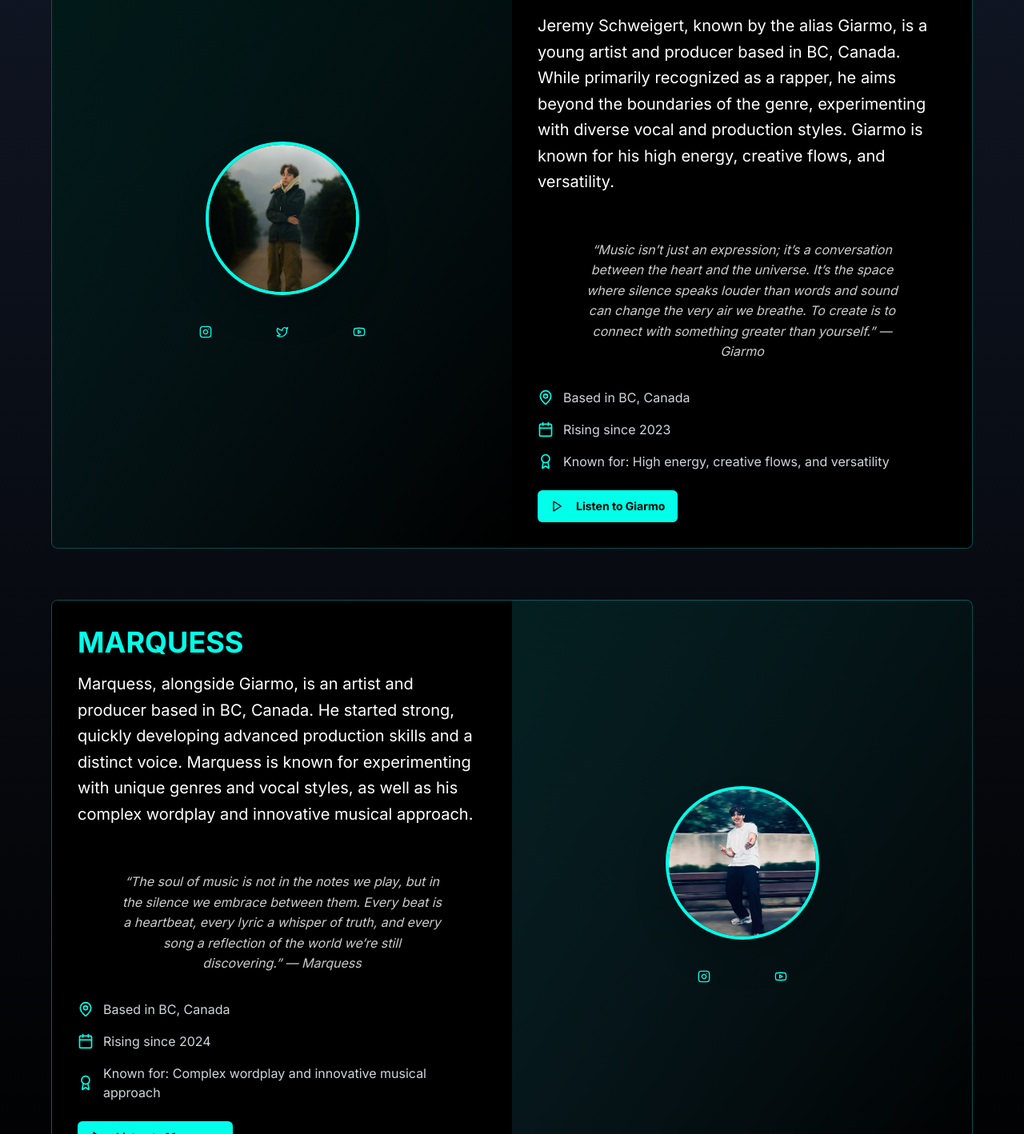
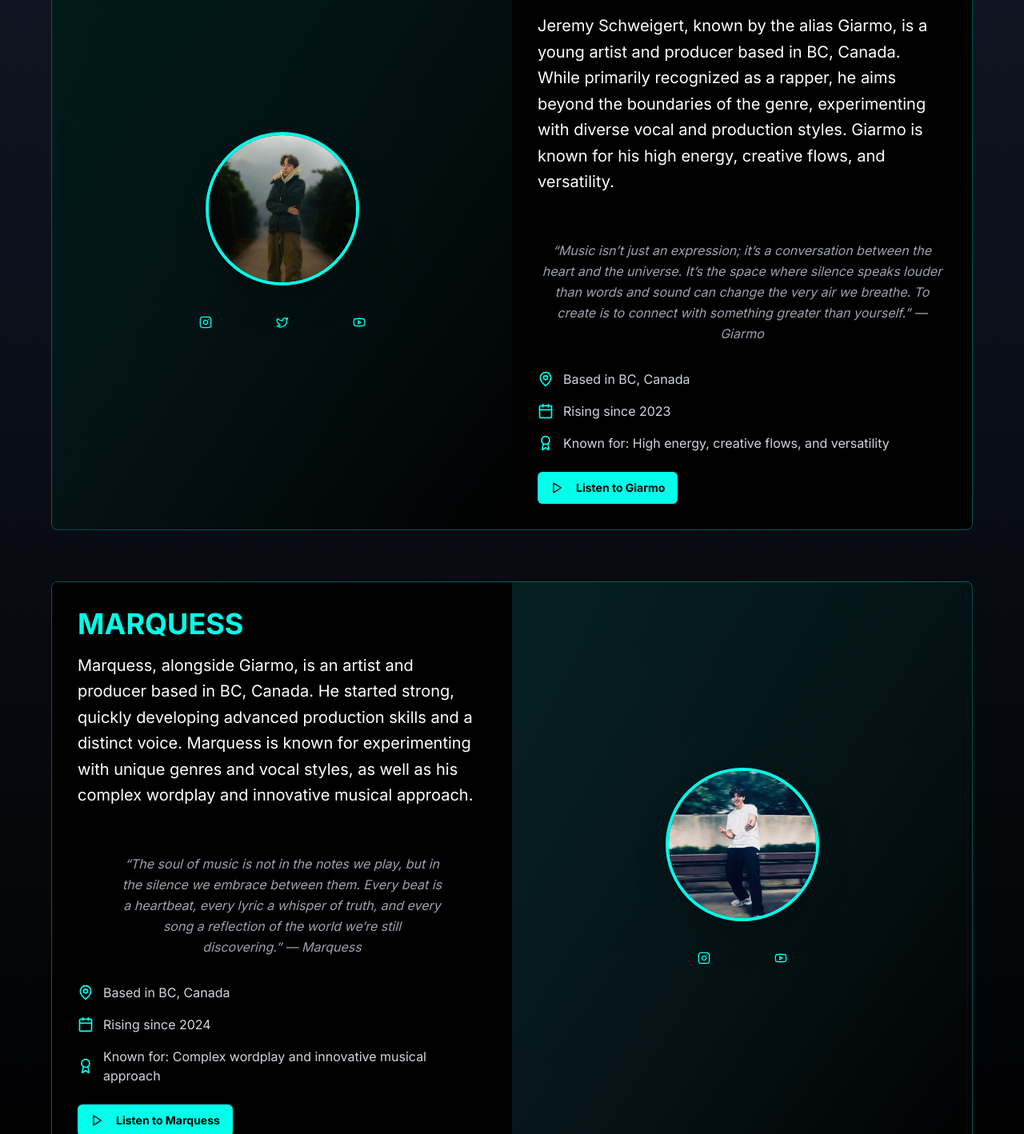
Before and after one commit to Rainight11/garandmarwebsite-62, a Next.js app: page / in a window 1280 px wide. Shown: the part 2409-3827 px from the top of the page at 80% size. Built offline with nearby package versions, Linux system fonts and the light colour scheme.

Commit message:
refactor: sync changes from main to garandmarwebsite-62
#VERCEL_SKIP

Co-authored-by: null <216819999+Rainight11@users.noreply.github.com>

```diff
--- a/app/page.tsx
+++ b/app/page.tsx
@@ -257,25 +257,10 @@ export default function GarMarRecords() {
                       with diverse vocal and production styles. Giarmo is known for his high energy, creative flows, and
                       versatility.
                     </p>
-                    <div className="giarmo-second-bio">
-                      “Music isn’t just an expression; it’s a conversation between the heart and the universe. It’s the
-                      space where silence speaks louder than words and sound can change the very air we breathe. To
-                      create is to connect with something greater than yourself.” — Giarmo
-                    </div>
+                    <div className="italic text-gray-400 text-center mt-8 mb-8 max-w-[800px] mx-auto leading-relaxed">
+  “Music isn’t just an expression; it’s a conversation between the heart and the universe. It’s the space where silence speaks louder than words and sound can change the very air we breathe. To create is to connect with something greater than yourself.” — Giarmo
+</div>
 
-                    <style jsx>{`
-  .giarmo-second-bio {
-    font-style: italic;
-    color: #ccc;
-    text-align: center;
-    margin-top: 2rem;
-    margin-bottom: 2rem;
-    max-width: 800px;
-    margin-left: auto;
-    margin-right: auto;
-    line-height: 1.6;
-  }
-`}</style>
 
                     <div className="space-y-4">
                       <div className="flex items-center gap-3 text-gray-300">
@@ -319,25 +304,10 @@ export default function GarMarRecords() {
                       experimenting with unique genres and vocal styles, as well as his complex wordplay and innovative
                       musical approach.
                     </p>
-                    <div className="giarmo-second-bio">
-                      “The soul of music is not in the notes we play, but in the silence we embrace between them. Every
-                      beat is a heartbeat, every lyric a whisper of truth, and every song a reflection of the world
-                      we’re still discovering.” — Marquess
-                    </div>
+                   <div className="italic text-gray-400 text-center mt-8 mb-8 max-w-[400px] mx-auto leading-relaxed">
+  “The soul of music is not in the notes we play, but in the silence we embrace between them. Every beat is a heartbeat, every lyric a whisper of truth, and every song a reflection of the world we’re still discovering.” — Marquess
+</div>
 
-                    <style jsx>{`
-  .giarmo-second-bio {
-    font-style: italic;
-    color: #ccc;
-    text-align: center;
-    margin-top: 2rem;
-    margin-bottom: 2rem;
-    max-width: 400px;
-    margin-left: auto;
-    margin-right: auto;
-    line-height: 1.6;
-  }
-`}</style>
 
                     <div className="space-y-4">
                       <div className="flex items-center gap-3 text-gray-300">
```
